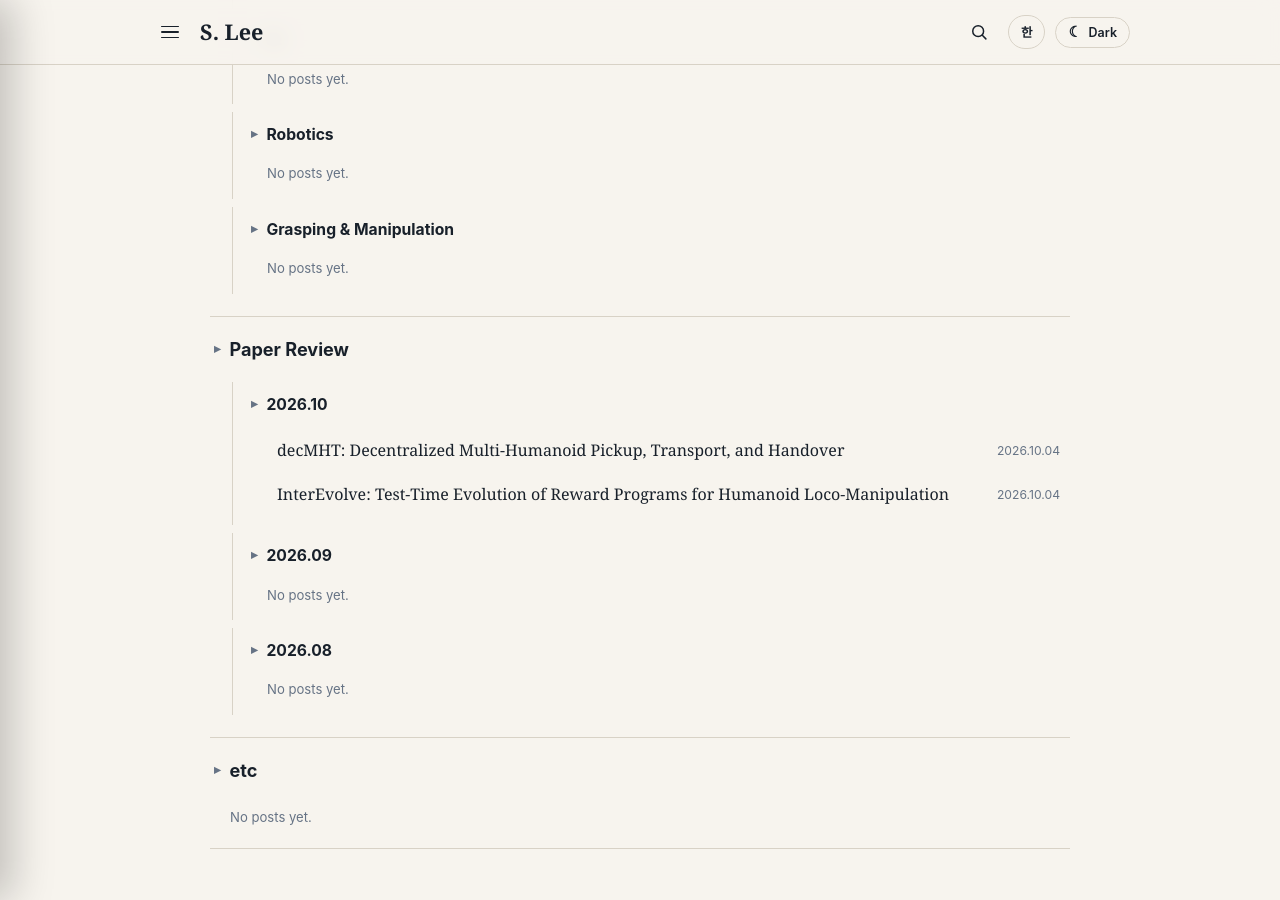
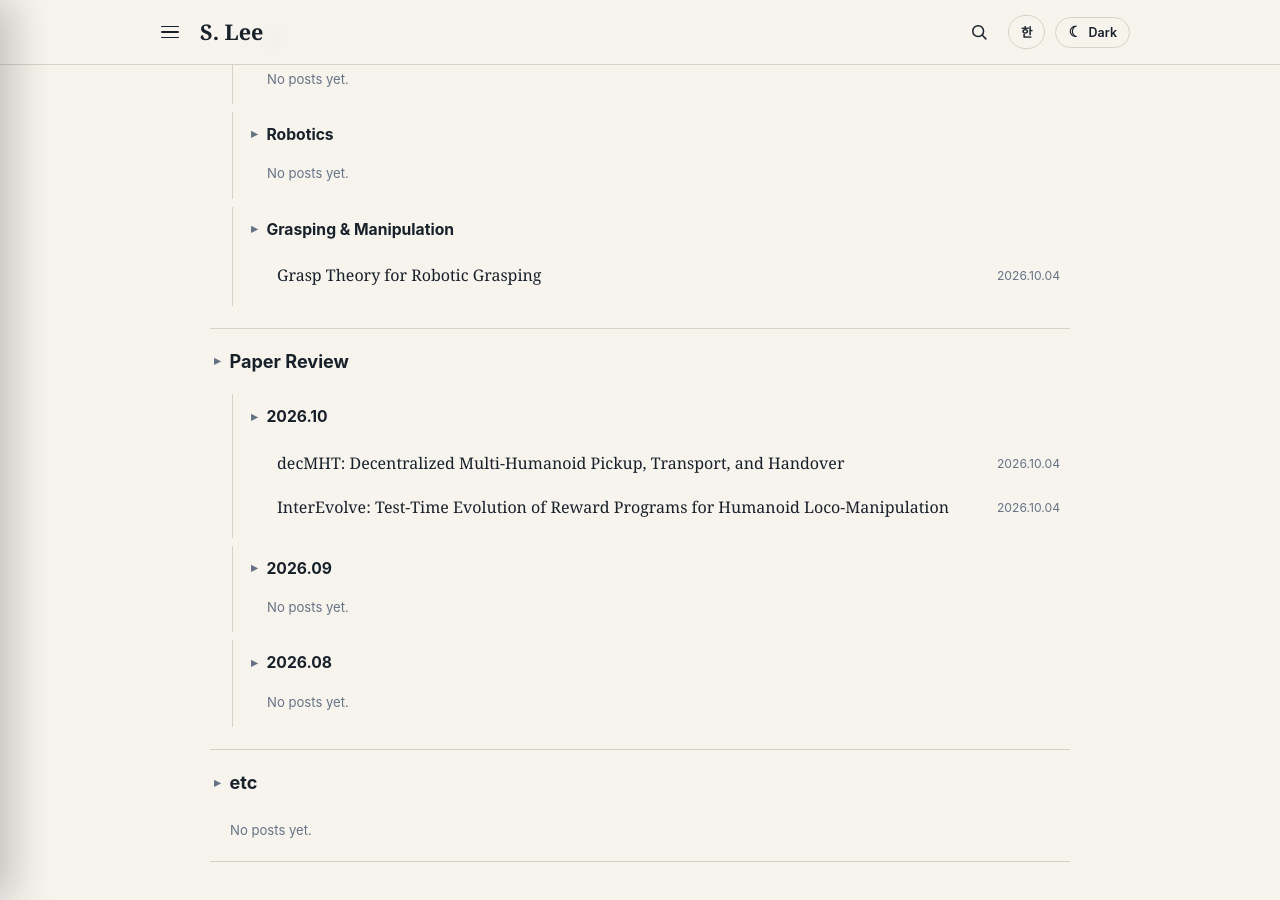
Before and after one commit to rokmc956k/rokmc956k.github.io, a Jekyll site: the page built from categories/index.html, in a window 1280 px wide and 900 px high, scrolled down 464 px. Built offline with Jekyll 4.4.1, drawn with Linux system fonts in a browser that asks for light colours.

Commit message:
Reassign grasp theory under Theory folder

```diff
--- a/_data/category_assignments.yml
+++ b/_data/category_assignments.yml
@@ -11,6 +11,8 @@
   - Paper Review
   - "2026.10"
 "/posts/grasp-theory-for-robotic-grasping/":
+  - Theory
   - "Grasping & Manipulation"
 "/ko/posts/grasp-theory-for-robotic-grasping/":
+  - Theory
   - "Grasping & Manipulation"
```
